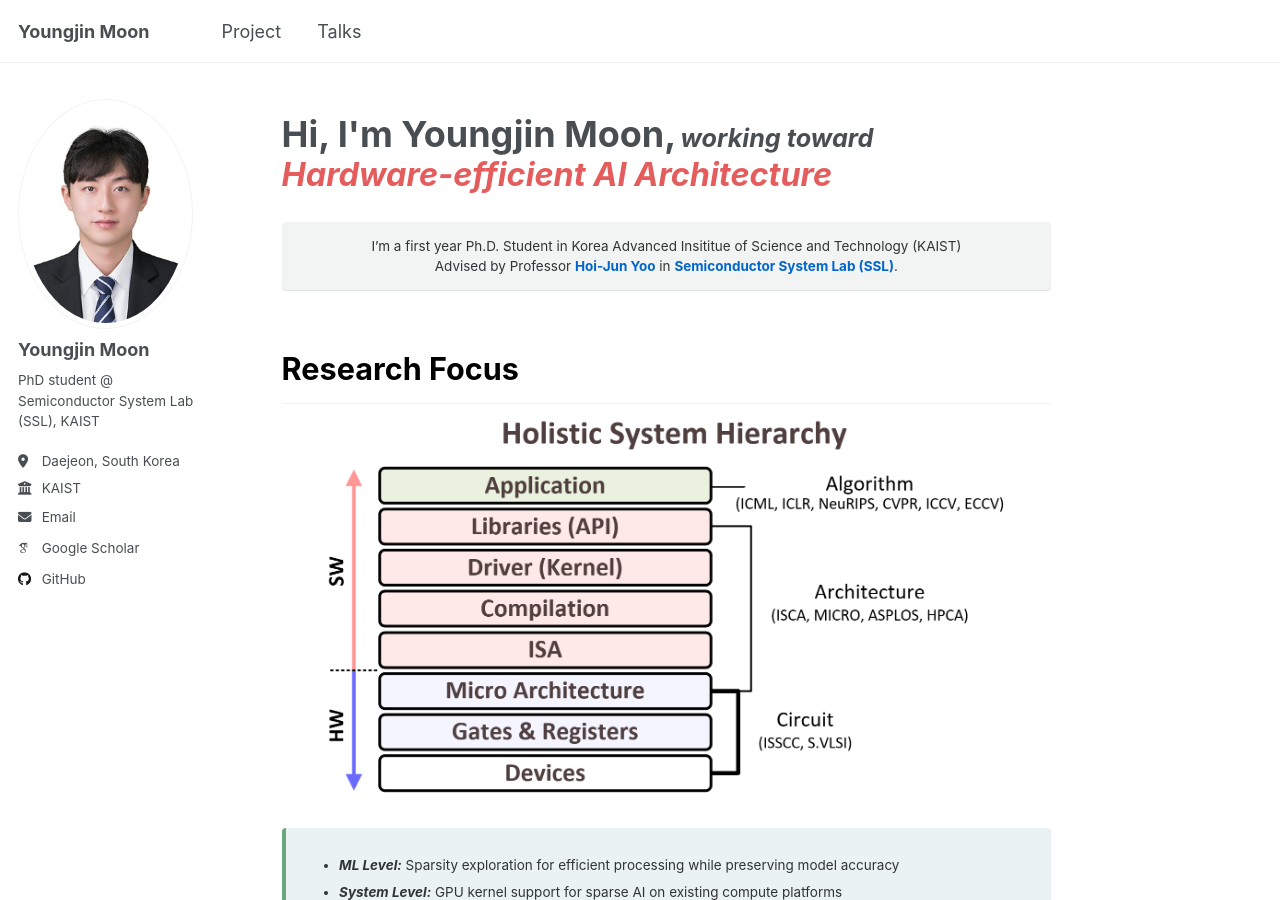
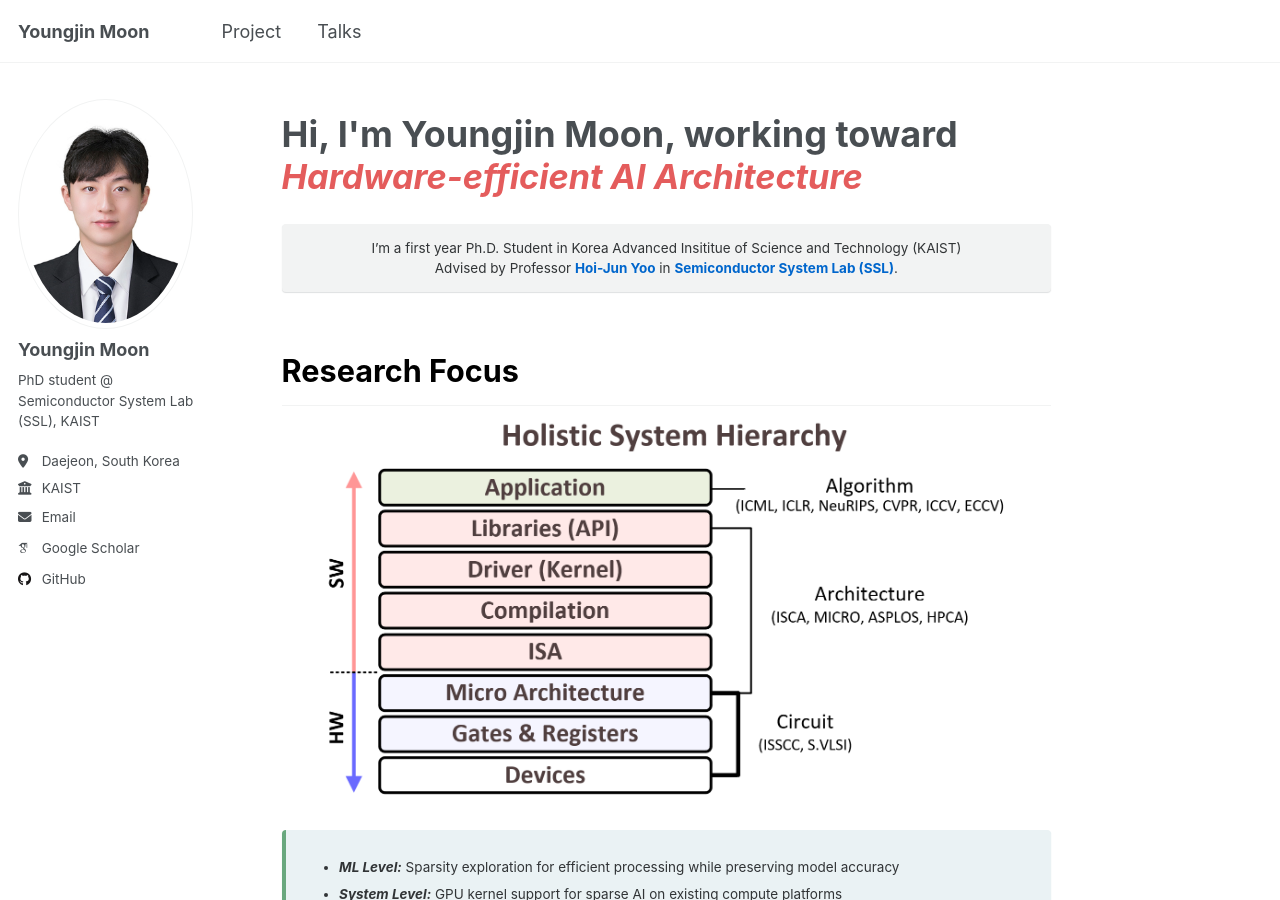
Before and after one commit to yjmoon99/yjmoon99.github.io, a Jekyll site: the page built from _pages/about.md, in a window 1280 px wide and 900 px high. Built offline with Jekyll 4.4.1, drawn with Linux system fonts in a browser that asks for light colours; some web fonts are replaced; a script that is not in the unit is left out.

Commit message:
Update Title

```diff
--- a/_pages/about.md
+++ b/_pages/about.md
@@ -7,8 +7,8 @@ redirect_from:
   - /about.html
 ---
 <div style="font-weight: bold; margin-bottom: 0.5em; line-height: 1.2;">
-<span style="font-size: 2.0em; font-weight: bold;">Hi, I'm Youngjin Moon,</span> <span style="font-size: 1.4em; font-style: italic;">working toward</span><br>
-<span style="font-size: 1.8em; font-style: italic;"><em style="font-size: 1.em; color:rgb(228, 92, 92); font-style: italic;">Hardware-efficient AI Architecture</em></span>
+<span style="font-size: 2.0em; font-weight: bold;">Hi, I'm Youngjin Moon, working toward</span><br>
+<span style="font-size: 1.9em; font-style: italic;"><em style="font-size: 1.em; color:rgb(228, 92, 92); font-style: italic;">Hardware-efficient AI Architecture</em></span>
 </div>
 
 <div class="notice" markdown="1" style="text-align: center; font-size: 1.7em;">
```
